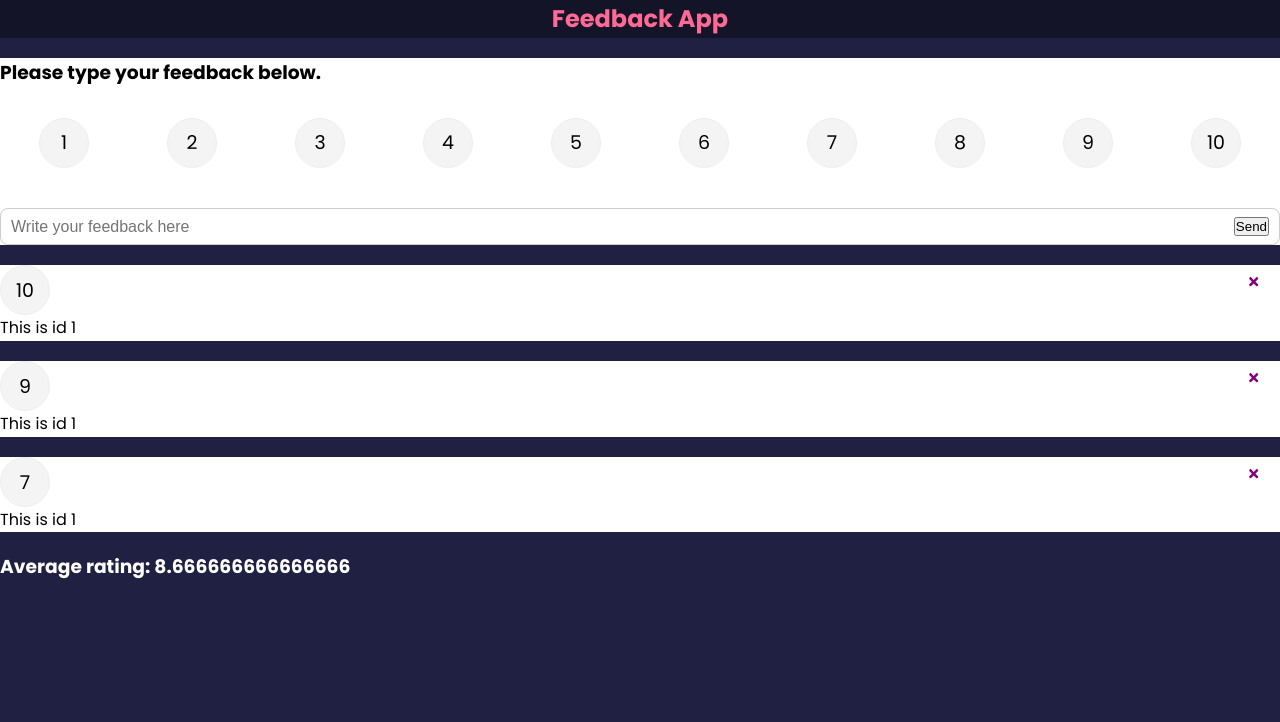
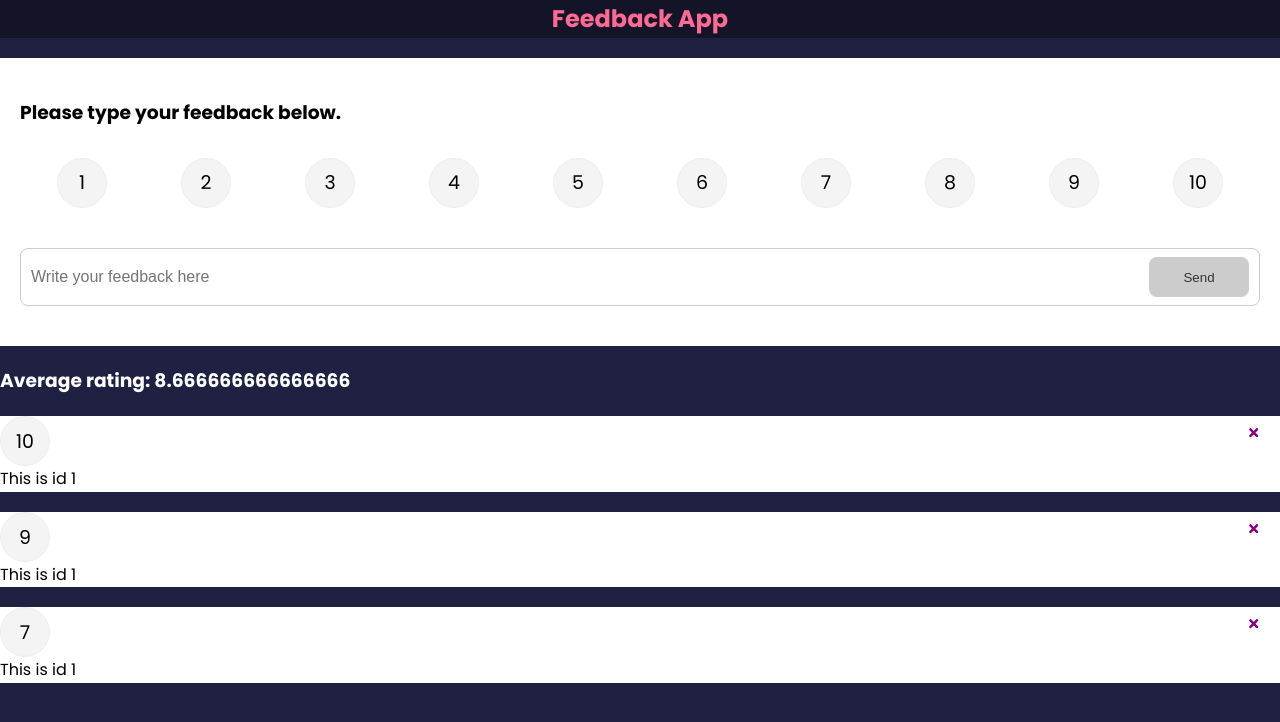
Before and after one commit to JiwanChaudhary/feedback, a React (Create React App) app: page / in a window 1280 px wide. Shown: the top 722 px of the page. Built offline with nearby package versions, Linux system fonts and the light colour scheme; a web font is replaced by a local one.

Commit message:
feedback form upadated

```diff
--- a/src/App.css
+++ b/src/App.css
@@ -21,3 +21,11 @@ body {
   background: #ff6a95;
   color: #fff;
 }
+
+.btn-primary {
+  background-color: #202142;
+}
+
+.btn-secondary {
+  background: #ff6a95;
+}
--- a/src/App.js
+++ b/src/App.js
@@ -5,6 +5,7 @@ import FeedbackList from "./components/FeedbackList";
 import FeedbackData from "./data/FeedbackData";
 import FeedbackStats from "./components/FeedbackStats";
 import FeedbackForm from "./components/FeedbackForm";
+import { v4 as uuidv4 } from "uuid";
 
 function App() {
   const [feedback, setFeedback] = useState(FeedbackData);
@@ -25,9 +26,14 @@ function App() {
   return (
     <>
       <Header />
-      <FeedbackForm />
+      <FeedbackForm
+        addFeedback={(userFeedback) => {
+          userFeedback.id = uuidv4();
+          setFeedback([...feedback, userFeedback]);
+        }}
+      />
+      <FeedbackStats feedback={feedback} />
       <FeedbackList feedback={feedback} handleDelete={deleteFeedback} />
-      <FeedbackStats feedback={feedback} />
     </>
   );
 }
--- a/src/components/FeedbackForm.jsx
+++ b/src/components/FeedbackForm.jsx
@@ -7,15 +7,13 @@ import {
   YourFeedback,
   InputGroup,
   InputText,
-  SubmitButton,
 } from "../styledComponents/FeedbackForm.styled";
 
-const FeedbackForm = () => {
+const FeedbackForm = ({ addFeedback }) => {
   const [text, setText] = useState("");
   const [disabled, isDisabled] = useState(true);
   const [message, setMessage] = useState("");
   const [rating, setRating] = useState(0);
-  console.log(rating);
 
   function handleInputText(e) {
     setText(e.target.value);
@@ -23,12 +21,22 @@ const FeedbackForm = () => {
     if (e.target.value === "" || e.target.value.trim().length <= 10) {
       isDisabled(true);
       setMessage("Text must be greater than 10 character");
+    } else {
+      isDisabled(false);
+      setMessage("");
     }
+  }
+
+  function handleSubmit(e) {
+    e.preventDefault();
+    addFeedback({ text, rating });
+    setText("");
+    setRating(null);
   }
 
   return (
     <CommonCard>
-      <Form>
+      <Form onSubmit={handleSubmit}>
         <YourFeedback>Please type your feedback below.</YourFeedback>
         <RatingSelect select={(rating) => setRating(rating)} />
         <InputGroup>
@@ -36,12 +44,13 @@ const FeedbackForm = () => {
             type="text"
             placeholder="Write your feedback here"
             onChange={handleInputText}
+            value={text}
           />
-          <SubmitButton type="submit" version="primary" isDisabled={disabled}>
+          <Button type="submit" version="primary" isDisabled={disabled}>
             Send
-          </SubmitButton>
+          </Button>
         </InputGroup>
-        {message && <p>{message}</p>}
+        {message && <p style={{ color: "red" }}>{message}</p>}
       </Form>
     </CommonCard>
   );
--- a/src/components/FeedbackStats.jsx
+++ b/src/components/FeedbackStats.jsx
@@ -1,10 +1,14 @@
 import React from "react";
 import PropTypes from "prop-types";
-import { WrapperFeedbackStats, AverageRating } from "../styledComponents/FeedbackStats.styled";
+import {
+  WrapperFeedbackStats,
+  AverageRating,
+} from "../styledComponents/FeedbackStats.styled";
 
 const FeedbackStats = ({ feedback }) => {
   const average =
     feedback.reduce((acc, cur) => acc + cur.rating, 0) / feedback.length;
+  console.log(average);
 
   return (
     <WrapperFeedbackStats>
--- a/src/components/RatingSelect.jsx
+++ b/src/components/RatingSelect.jsx
@@ -2,7 +2,7 @@ import React, { useState } from "react";
 import {Ul, Li, Input, Label} from "../styledComponents/RatingSelect.styled"
 
 function RatingSelect({ select }) {
-  const [selected, setSelected] = useState("10");
+  const [selected, setSelected] = useState(null);
 
   function handleChange(e) {
     setSelected(e.target.value);
--- a/src/data/FeedbackData.js
+++ b/src/data/FeedbackData.js
@@ -2,20 +2,17 @@ import { v4 as uuidv4 } from "uuid";
 
 const FeedbackData = [
   {
-    // id: uuidv4(),
-    id: 1,
+    id: uuidv4(),
     text: "This is id 1",
     rating: 10,
   },
   {
-    // id: uuidv4(),
-    id: 2,
+    id: uuidv4(),
     text: "This is id 1",
     rating: 9,
   },
   {
-    // id: uuidv4(),
-    id: 3,
+    id: uuidv4(),
     text: "This is id 1",
     rating: 7,
   },
--- a/src/styledComponents/Button.styled.js
+++ b/src/styledComponents/Button.styled.js
@@ -1,6 +1,7 @@
 import styled from "styled-components";
 
 export const SubmitButton = styled.button`
+  /* background-color: ${({disabled}) => (disabled ? '#cccccc' : '#ff6a95')}; */
   color: #fff;
   border: 0;
   border-radius: 8px;
--- a/src/styledComponents/FeedbackForm.styled.js
+++ b/src/styledComponents/FeedbackForm.styled.js
@@ -1,6 +1,8 @@
 import styled from "styled-components";
 
-export const Form = styled.form``;
+export const Form = styled.form`
+padding: 40px 20px;
+`;
 
 export const YourFeedback = styled.h3``;
 
```
